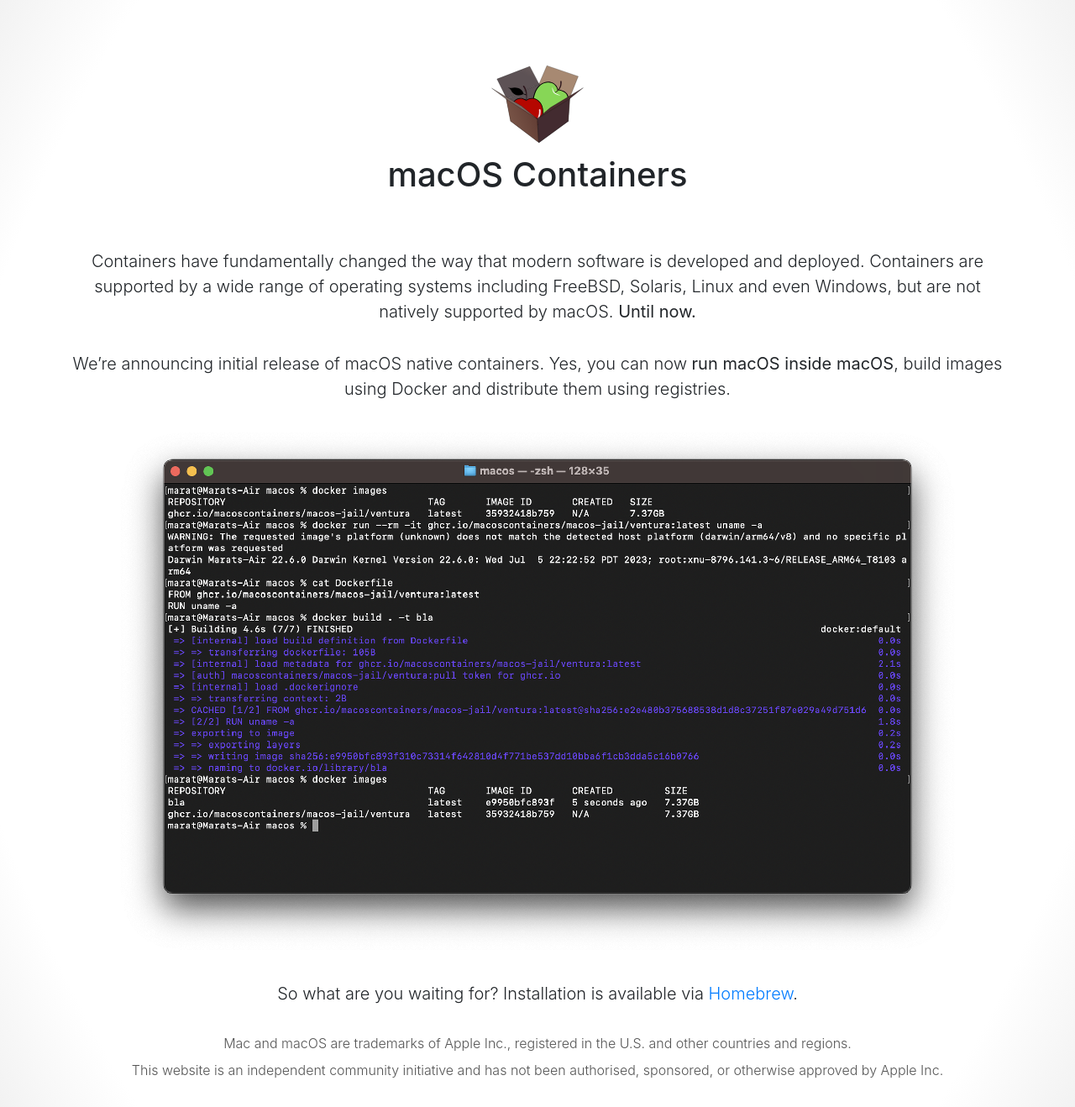
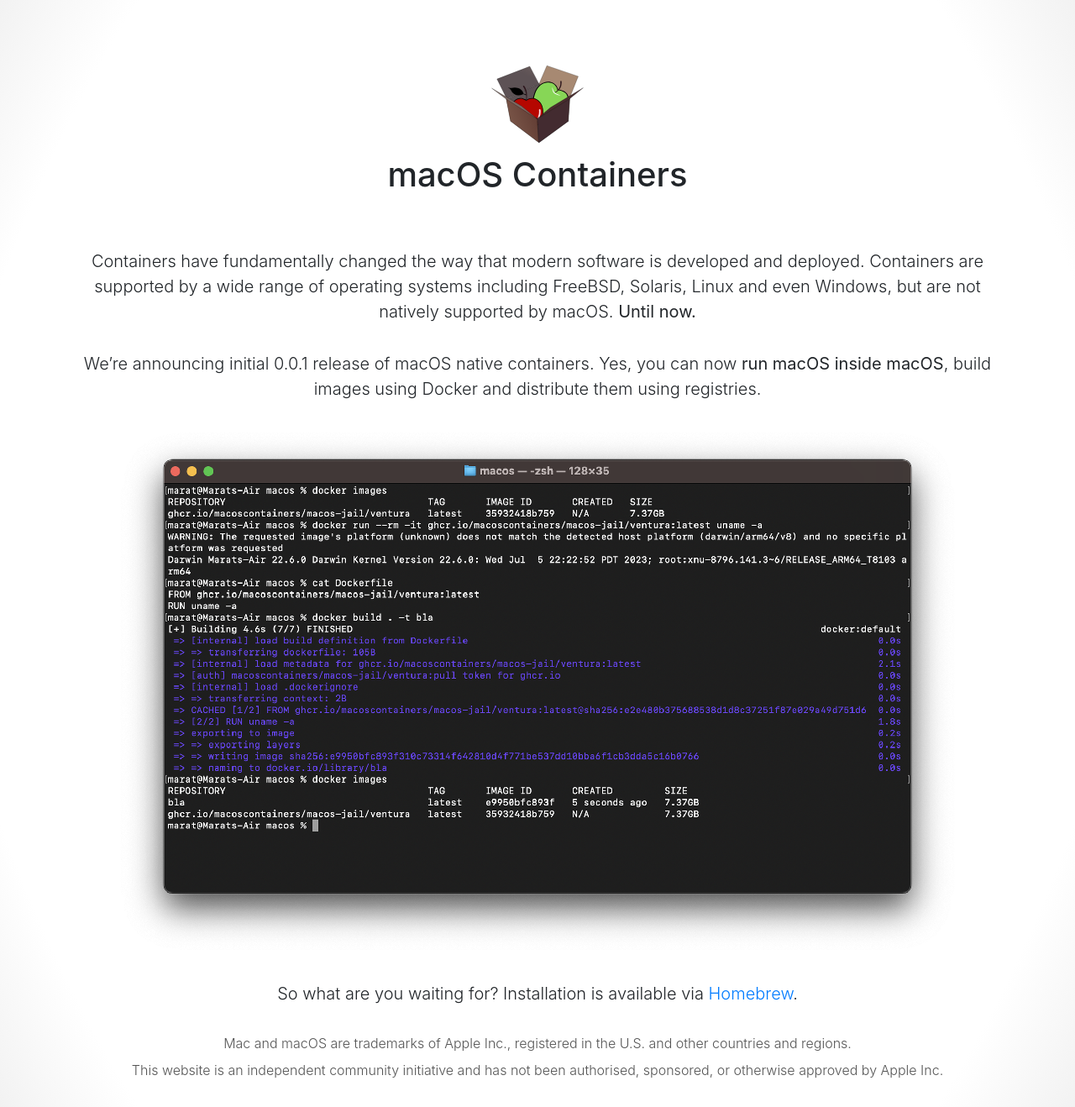
Before and after one commit to darwin-containers/darwin-containers.github.io, a Jekyll site: the page built from index.md, in a window 1280 px wide. Shown: the whole page at 84% size. Built offline with Jekyll 4.4.1, drawn with Linux system fonts in a browser that asks for light colours; nearby versions of some CDN libraries.

Commit message:
Add version number, so it is clear that this is very alpha software

```diff
--- a/index.md
+++ b/index.md
@@ -11,7 +11,7 @@
 
 Containers have fundamentally changed the way that modern software is developed and deployed. Containers are supported by a wide range of operating systems including FreeBSD, Solaris, Linux and even Windows, but are not natively supported by macOS. **Until now.**
 
-We're announcing initial release of macOS native containers.  Yes, you can now **run macOS inside macOS**, build images using Docker and distribute them using registries.
+We're announcing initial 0.0.1 release of macOS native containers.  Yes, you can now **run macOS inside macOS**, build images using Docker and distribute them using registries.
 
 ![Showcase](assets/images/showcase.png)
 
```
